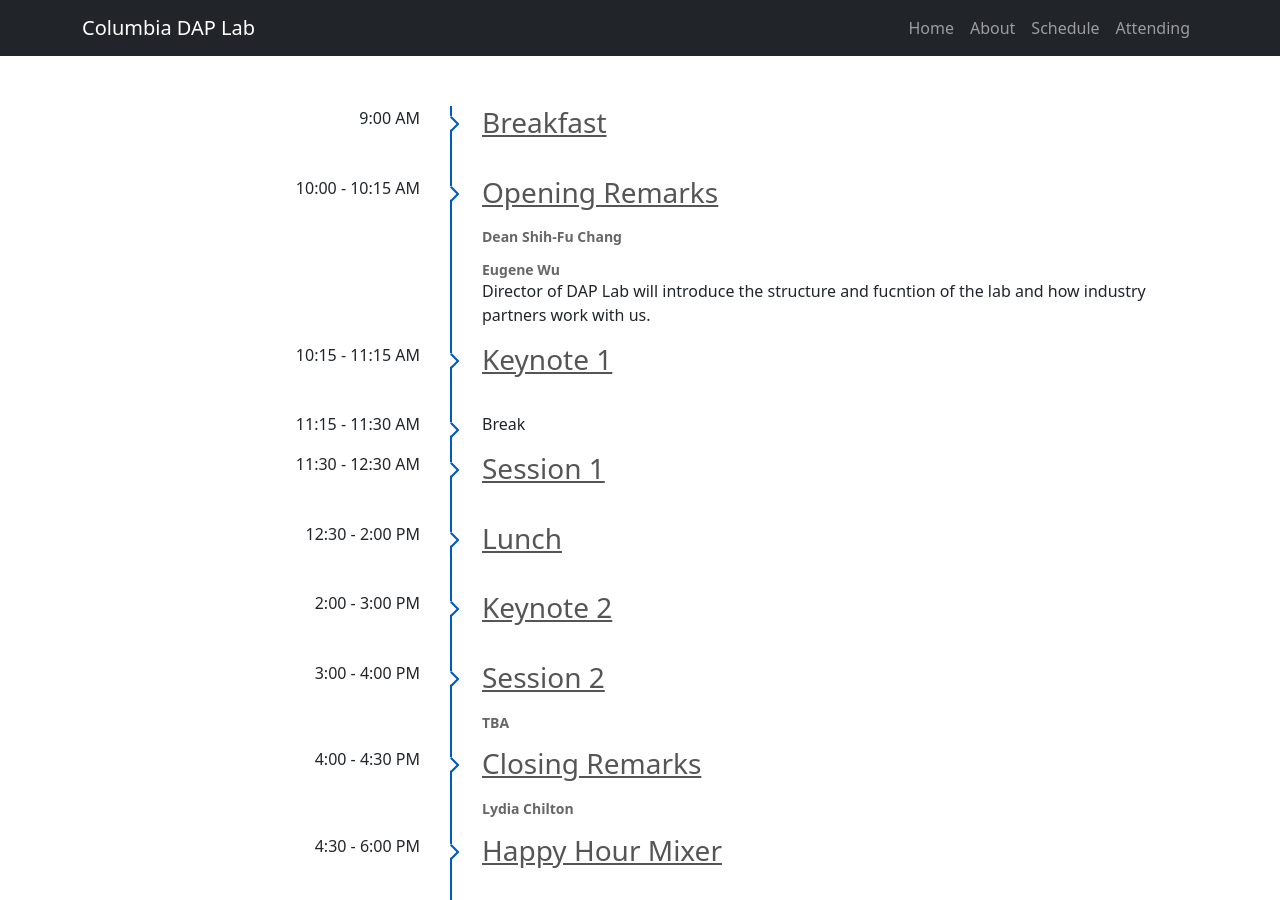
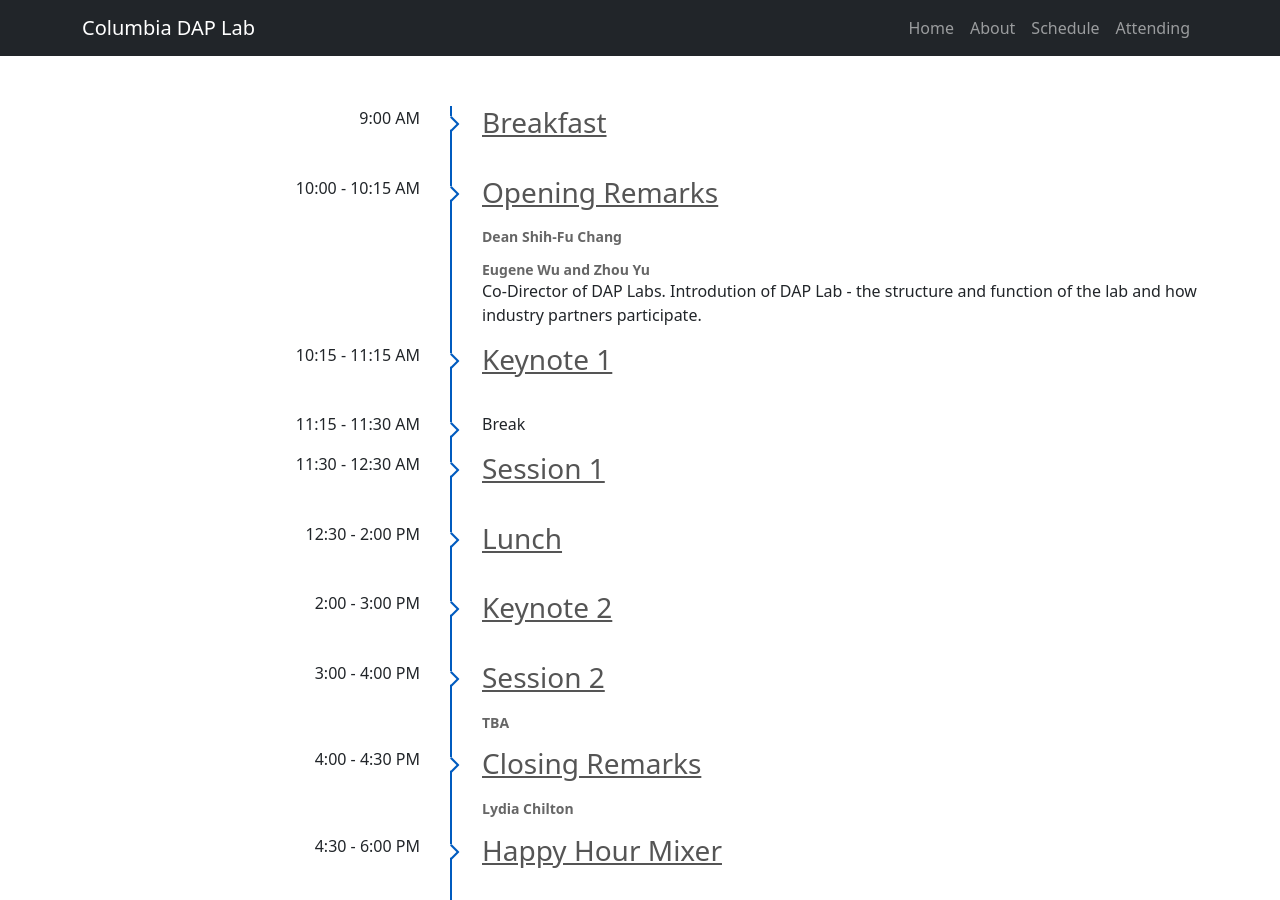
Before and after one commit to sitong-wang/Columbia-DAP-Lab.github.io, a Jekyll site: the page workshop/index.html, which Jekyll copies as it is, in a window 1280 px wide and 900 px high, scrolled down 1867 px. Built offline with Jekyll 4.4.1, drawn with Linux system fonts in a browser that asks for light colours; nearby versions of some CDN libraries; some of the changed text lies outside the part shown.

Commit message:
context changes - agents for work

```diff
--- a/workshop/index.html
+++ b/workshop/index.html
@@ -105,7 +105,7 @@
                         </div>
                         <div class='content'>
                             <h3>DAP Lab</h3>
-                            <h1 class='h1--scalingSize' data-text='An awesome title'>AI Agents at Work</h1>
+                            <h1 class='h1--scalingSize' data-text='An awesome title'>AI Agents for Work</h1>
                             <h3>Columbia University | March 12, 2025</h3>
                        </div>
                     </div>
@@ -209,8 +209,8 @@
                         </div>
                         <div class="row">
                             <div class="col-12">
-                                <h4>Eugene Wu</h4>
-                                <p>Director of DAP Lab will introduce the structure and fucntion of the lab and how industry partners work with us.</p>
+                                <h4>Eugene Wu and Zhou Yu</h4>
+                                <p>Co-Director of DAP Labs. Introdution of DAP Lab -  the structure and function of the lab and how industry partners participate.</p>
                             </div>
                         </div>
                     </div>
```
Also changed, not shown: other parts of workshop/index.html (+1 -1 lines).
